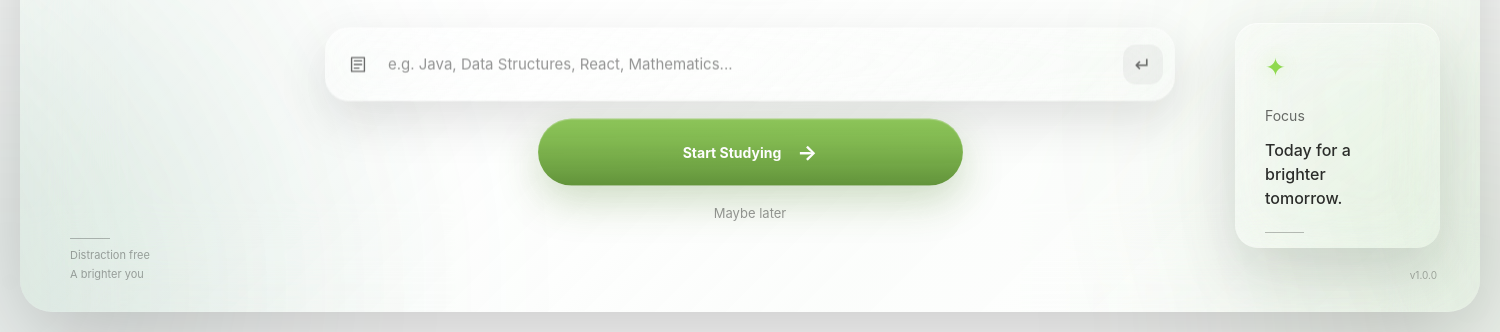
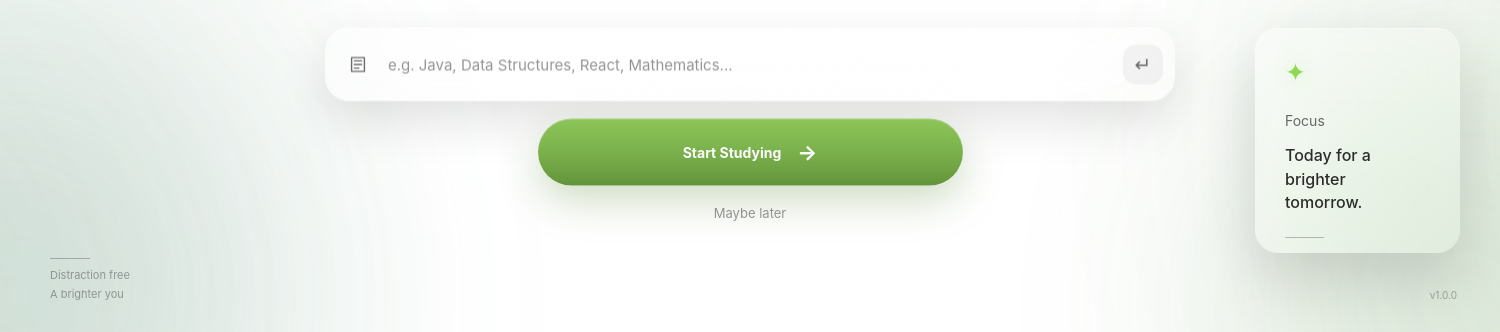
Before and after one commit to Yashaswikathota/study-App, an Electron app: page index.html in a window 1500 px wide. Shown: the part 468-800 px from the top of the page. Drawn offline with Linux system fonts and the light colour scheme.

Commit message:
removed backg round

```diff
--- a/styles.css
+++ b/styles.css
@@ -73,14 +73,12 @@ body {
     height: 500px;
 
     border-radius: 50%;
-
     pointer-events: none;
 
     filter: blur(120px);
+    opacity: 0.45;
 
-  opacity: 0.30;
-
-  z-index: -1;
+    z-index: 0;
 }
 
 
@@ -114,63 +112,30 @@ body {
 /* =========================================================
    MAIN LIQUID GLASS WINDOW
    ========================================================= */
-
 .glass-window {
     position: absolute;
-
-  inset: 20px;
+    inset: 0;
 
     overflow: hidden;
 
-  border-radius: var(--radius);
+    border-radius: 0;
 
-  /*
-   * NO hard outline.
-   */
+    /* No visible panel */
+    background: transparent;
+
     border: none;
 
-  /*
-   * Light translucent glass.
-   */
-  background:
-    linear-gradient(
-      135deg,
-      rgba(255, 255, 255, 0.34),
-      rgba(255, 255, 255, 0.18) 38%,
-      rgba(220, 235, 220, 0.10) 70%,
-      rgba(255, 255, 255, 0.08)
-    );
+    /* No shadow */
+    box-shadow: none;
 
-  /*
-   * Liquid glass.
-   */
-  backdrop-filter:
-    blur(45px)
-    saturate(160%);
+    /* Let the Electron window itself provide transparency */
+    backdrop-filter: none;
+    -webkit-backdrop-filter: none;
 
-  -webkit-backdrop-filter:
-    blur(45px)
-    saturate(160%);
-
-  /*
-   * Soft glass depth.
-   * No solid outline.
-   */
-  box-shadow:
-    0 30px 100px
-    rgba(0, 0, 0, 0.22),
-
-    inset 0 1px 0
-    rgba(255, 255, 255, 0.50),
-
-    inset 0 -1px 0
-    rgba(255, 255, 255, 0.08);
-
-  isolation: isolate;
+    isolation: auto;
 
     z-index: 1;
 }
-
 
 /* =========================================================
    GLASS LIGHT / REFRACTION
```
Lines whose indentation alone changed are shown as unchanged.
